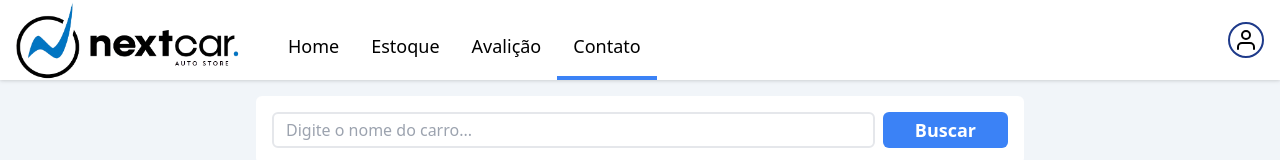
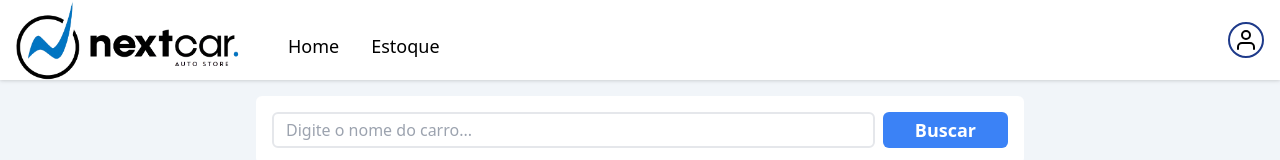
Before and after one commit to SauloAssefAlves/NextCarStore, a React (Vite) app: page /contato in a window 1280 px wide. Shown: the top 160 px of the page. Built offline with nearby package versions, Linux system fonts and the light colour scheme.

Commit message:
feat: adiciona componente linkHeader

```diff
--- /dev/null
+++ b/src/components/LinkHeader/index.tsx
@@ -0,0 +1,23 @@
+import { Link } from "react-router-dom";
+import { usePath } from "../../hooks/usePath";
+
+export default function LinKHeader({
+  to,
+  label,
+}: {
+  to: string;
+  label: string;
+}) {
+  const { isCurrentPage } = usePath();
+  return (
+    <Link
+      to={to}
+      className='flex flex-col h-full items-center justify-end group'>
+      <span className=' text-lg pt-5 font-medium p-4'>{label}</span>
+      <div
+        className={`w-full h-1 ${
+          isCurrentPage(to) && "bg-blue-500"
+        } text-end group-hover:bg-blue-500`}></div>
+    </Link>
+  );
+}
--- a/src/components/header/index.tsx
+++ b/src/components/header/index.tsx
@@ -2,6 +2,8 @@ import { Link, useLocation } from "react-router-dom";
 import logotipo from "../../assets/logotipo.png";
 import { FiUser, FiLogIn } from "react-icons/fi";
 import { usePath } from "../../hooks/usePath";
+import LinkHeader from "../LinkHeader";
+
 export function Header() {
   const signed = true;
   const loadingAuth = false;
@@ -14,7 +16,7 @@ export function Header() {
           <span className='sm:hidden flex flex-1 items-end justify-end'></span>
 
           <Link to='/'>
-            <img className='w-56' src={logotipo} />
+            <img className='w-56 h-20' src={logotipo} />
           </Link>
           {!loadingAuth && signed && (
             <Link
@@ -37,43 +39,8 @@ export function Header() {
           )}
         </div>
         <div className='flex-1 flex  h-20 items-center justify-start sm:pl-8  '>
-          <Link
-            to='/'
-            className='flex flex-col h-full items-center justify-end group'>
-            <span className=' text-lg pt-5 font-medium p-4'>Home</span>
-            <div
-              className={`w-full h-1 ${
-                isCurrentPage("/") && "bg-blue-500"
-              } text-end group-hover:bg-blue-500`}></div>
-          </Link>
-
-          <Link
-            to='/estoque'
-            className='flex flex-col h-full items-center justify-end group'>
-            <span className=' text-lg pt-5 font-medium p-4'>Estoque</span>
-            <div
-              className={`w-full h-1 ${
-                isCurrentPage("/estoque") && "bg-blue-500"
-              } text-end group-hover:bg-blue-500`}></div>
-          </Link>
-          <Link
-            to='/avaliacao'
-            className='flex flex-col h-full items-center justify-end group'>
-            <span className=' text-lg pt-5 font-medium p-4'>Avalição</span>
-            <div
-              className={`w-full h-1 ${
-                isCurrentPage("/avaliacao") && "bg-blue-500"
-              } text-end group-hover:bg-blue-500`}></div>
-          </Link>
-          <Link
-            to='/contato'
-            className='flex flex-col h-full items-center justify-end group'>
-            <span className=' text-lg pt-5 font-medium p-4'>Contato</span>
-            <div
-              className={`w-full h-1 ${
-                isCurrentPage("/contato") && "bg-blue-500"
-              } text-end group-hover:bg-blue-500`}></div>
-          </Link>
+          <LinkHeader to='/' label='Home' />
+          <LinkHeader to='/estoque' label='Estoque' />
         </div>
         {!loadingAuth && signed && (
           <Link to='/dashboard'>
--- a/src/components/input/index.tsx
+++ b/src/components/input/index.tsx
@@ -17,7 +17,7 @@ export function Input({
   error,
 }: InputProps) {
   return (
-    <div>
+    <div className="mb-3">
       <input
         className='w-full border-2 rounded-md h-11 px-2 outline-cyan-500 -outline-offset-2'
         placeholder={placeholder}
--- a/src/pages/home/index.tsx
+++ b/src/pages/home/index.tsx
@@ -13,11 +13,10 @@ export function Home() {
             Buscar
           </button>
         </section>
-
         <main className='grid grid-cols-1 gap-6 md:grid-cols-2 lg:grid-cols-3 pt-6'>
           <section className='w-full bg-white rounded-lg'>
             <img
-              className='w-full rounded-lg mb-2 max-h-72 hover:scale-105 transition-all'
+              className='w-full rounded-lg mb-2 h-72 hover:scale-105 transition-all'
               src='https://image.webmotors.com.br/_fotos/anunciousados/gigante/2024/202407/20240730/mercedesbenz-gle-450d-3-0-i6-mhev-diesel-coupe-4matic-9gtronic-wmimagem12411489317.webp?s=fill&w=552&h=414&q=60'
               alt='Carro'
             />
@@ -31,12 +30,10 @@ export function Home() {
               </strong>
             </div>
             <div className='w-full h-px bg-slate-200 my-2'></div>
-            <div className='px-2 pb-2'>
-              <span className='text-zinc-700'>Campo Grande - MS</span>
-            </div>
+            <span className='text-zinc-700 px-2 pb-2 block'>
+              Campo Grande - MS
+            </span>
           </section>
-
-
         </main>
       </Container>
     </>
--- a/src/pages/register/index.tsx
+++ b/src/pages/register/index.tsx
@@ -5,7 +5,6 @@ import { Input } from "../../components/input";
 import { useForm } from "react-hook-form";
 import { z } from "zod";
 import { zodResolver } from "@hookform/resolvers/zod";
-
 const schema = z.object({
   name: z.string().min(1, "O campo nome é obrigatório"),
   email: z
@@ -14,9 +13,7 @@ const schema = z.object({
     .min(1, "O campo de email obrigatório"),
   password: z.string().min(6, "A senha deve ter no mínimo 6 caracteres"),
 });
-
 type FormData = z.infer<typeof schema>;
-
 export function Register() {
   const {
     register,
@@ -39,7 +36,6 @@ export function Register() {
         <form
           onSubmit={handleSubmit(onSubmit)}
           className='bg-white max-w-xl w-full rounded-lg p-4'>
-          <div className='mb-3'>
           <Input
             type='text'
             placeholder='Digite seu nome completo...'
@@ -47,8 +43,7 @@ export function Register() {
             error={errors.name?.message}
             register={register}
           />
-          </div>
-          <div className='mb-3'>
+
           <Input
             type='email'
             placeholder='Digite seu email...'
@@ -56,8 +51,7 @@ export function Register() {
             error={errors.email?.message}
             register={register}
           />
-          </div>
-          <div className='mb-3'>
+
           <Input
             type='password'
             placeholder='Digite sua senha...'
@@ -65,7 +59,6 @@ export function Register() {
             error={errors.password?.message}
             register={register}
           />
-          </div>
 
           <button
             type='submit'
@@ -73,7 +66,6 @@ export function Register() {
             Acessar
           </button>
         </form>
-
         <Link to='/login'>Já possui uma conta? Faça o login!</Link>
       </div>
     </Container>
```
Also changed, not shown: 1 other file (tests, documents, lock files or other folders). Lines whose indentation alone changed are shown as unchanged.
